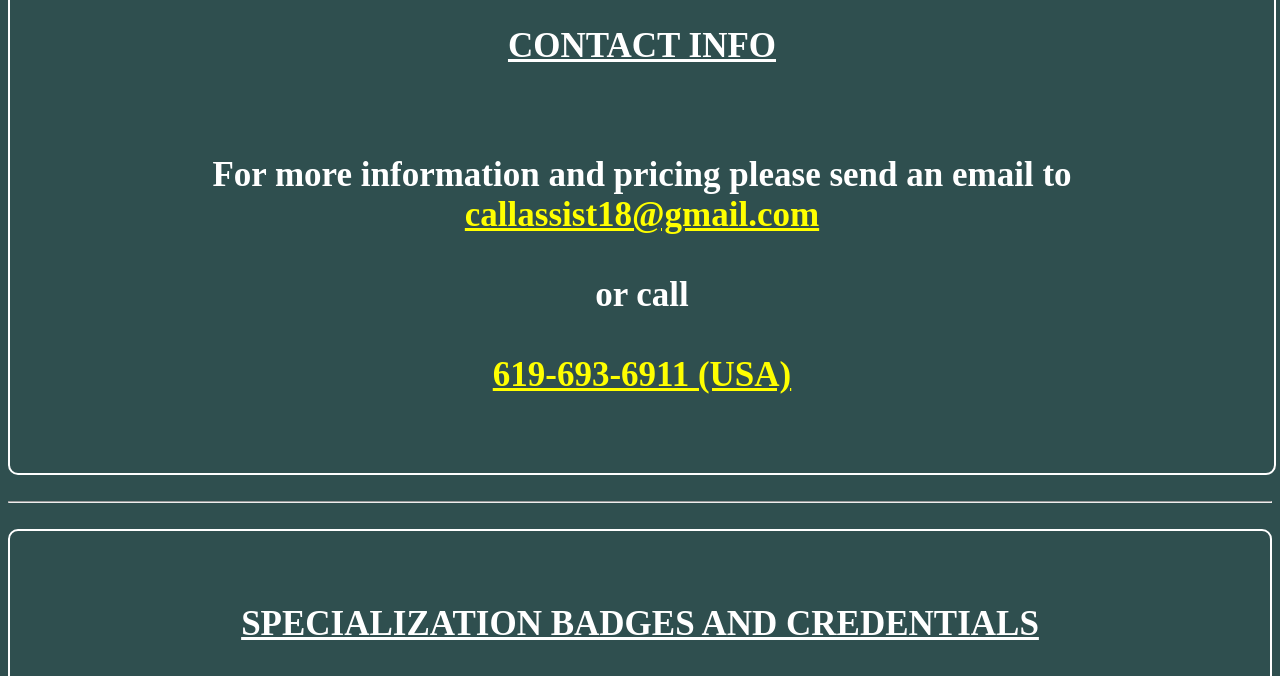
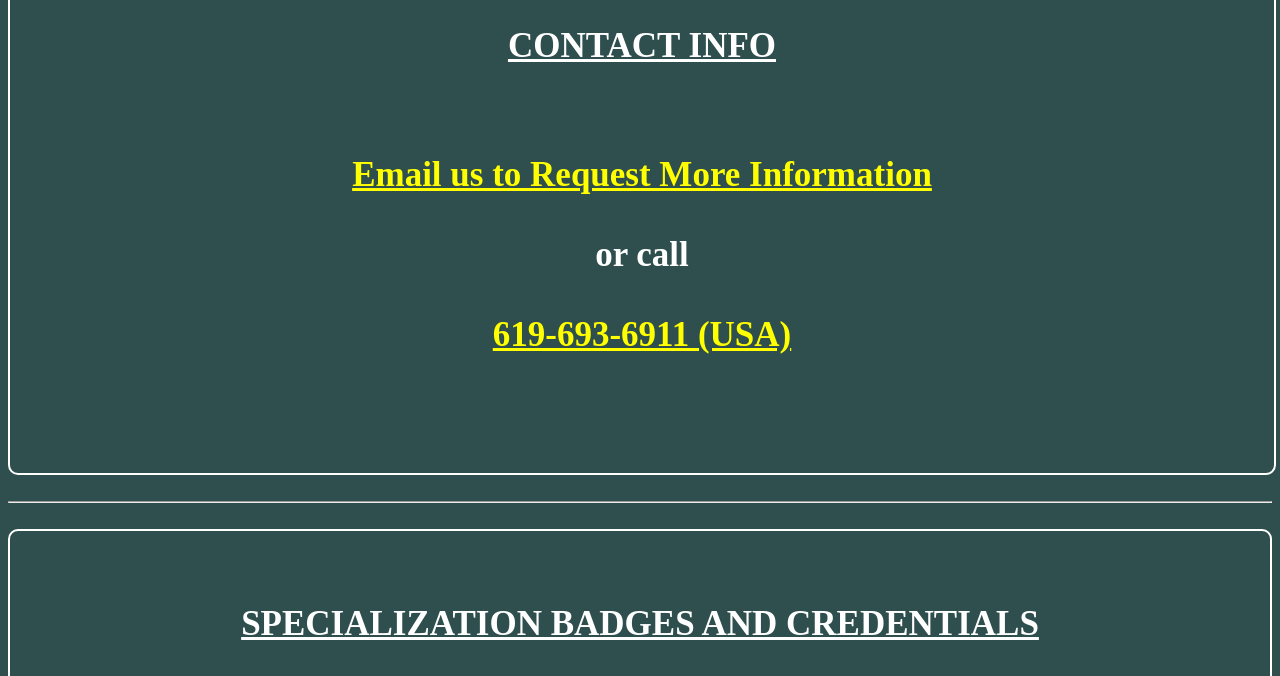
Before and after one commit to bvgr003/Virtual-Tech-Solutions-NI, a plain HTML site: page index.html in a window 1280 px wide. Shown: the part 1920-2596 px from the top of the page. Drawn offline with Linux system fonts and the light colour scheme.

Commit message:
Update index.html

```diff
--- a/index.html
+++ b/index.html
@@ -61,7 +61,7 @@
     <hr><br>
     <footer class="contact-info">
         <h1><strong><u>CONTACT INFO</u></strong></h1>
-        <h2>For more information and pricing please send an email to <a style="color: yellow;" href="mailto:callassist18@gmail.com">callassist18@gmail.com</a> <br><br> or call <br><br> <a style="color: yellow;" href="tel:6196936911">619-693-6911 (USA)</a></h2>
+        <h2><a style="color: yellow;" href="mailto:callassist18@gmail.com">Email us to Request More Information</a> <br><br> or call <br><br> <a style="color: yellow;" href="tel:6196936911">619-693-6911 (USA)</a></h2>
     </footer>
     <br>
     <hr><br>
```
